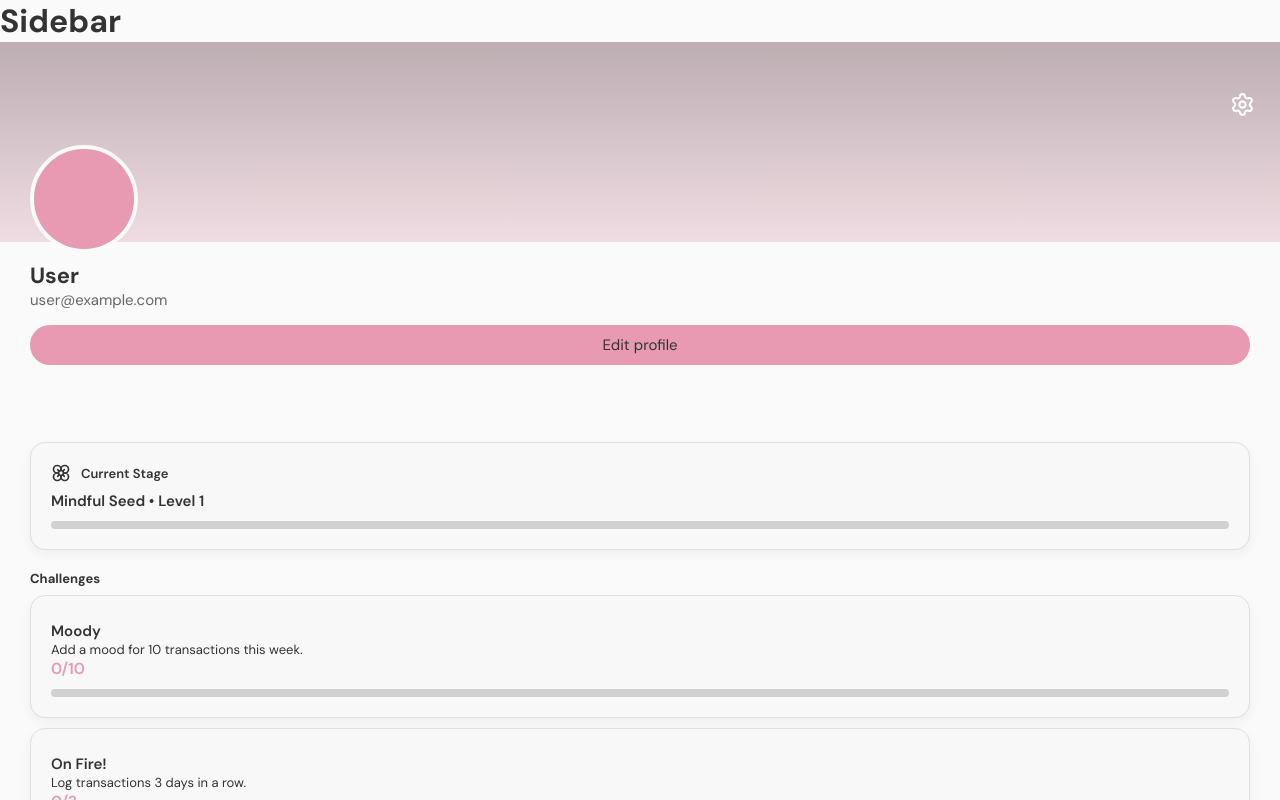
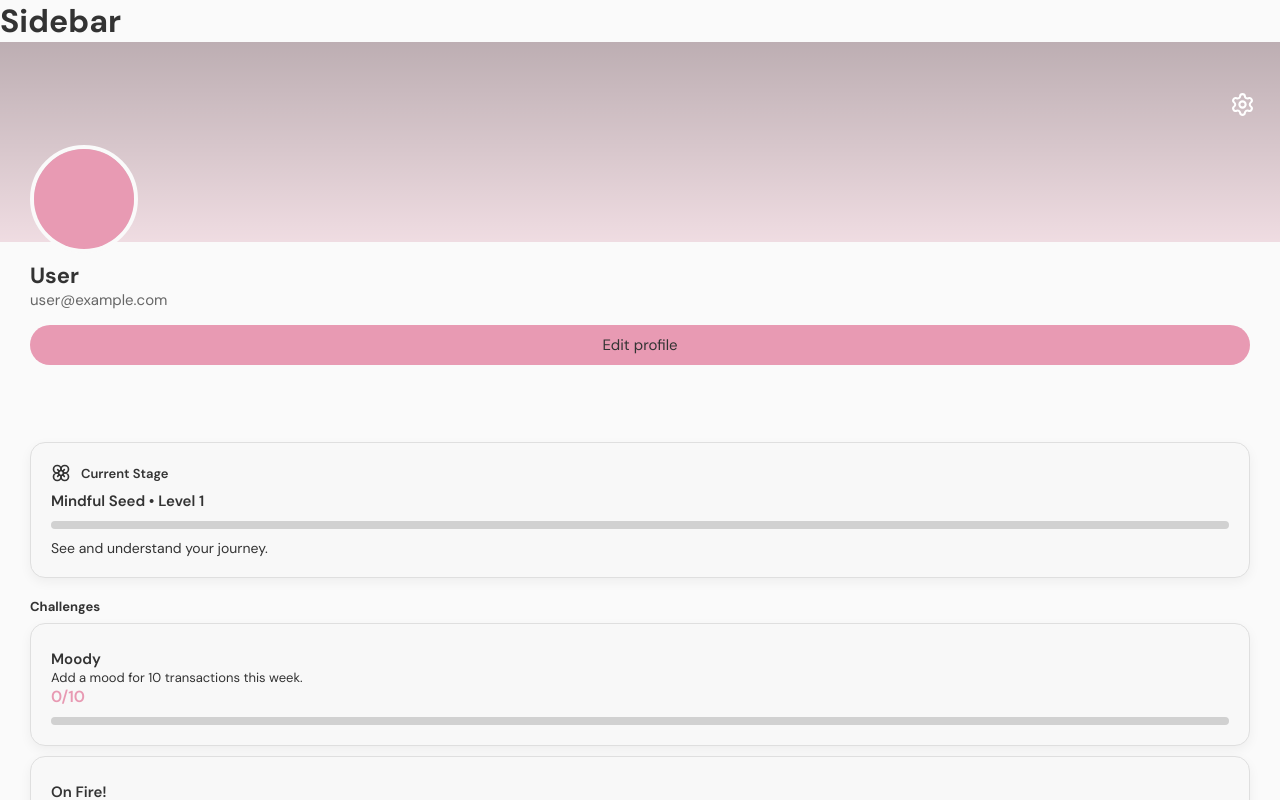
Before and after one commit to mirelalexy/blossom, a React (Vite) app in the folder frontend/: page /profile in a window 1280 px wide. Shown: the top 800 px of the page. Built offline with nearby package versions, Linux system fonts and the light colour scheme.

Commit message:
feat(profile): make level card clickable to navigate to Journey page

```diff
--- a/frontend/src/components/profile/LevelCard.jsx
+++ b/frontend/src/components/profile/LevelCard.jsx
@@ -1,3 +1,5 @@
+import { useNavigate } from "react-router-dom"
+
 import Icon from "../ui/Icon"
 import Card from "../ui/Card"
 import ProgressBar from "../ui/ProgressBar"
@@ -5,15 +7,20 @@ import ProgressBar from "../ui/ProgressBar"
 import "../../styles/components/LevelCard.css"
 
 function LevelCard({ title, level, description, story, progress }) {
+    const navigate = useNavigate()
+
     return (
         <Card
             title="Current Stage"
             icon={<Icon name="categories" size={20} />}
             className="level-card-content"
+            onClick={() => navigate("/journey")}
         >
             <p className="level-title">{title} • Level {level}</p>
 
             <ProgressBar progress={progress}  />
+
+            <p className="level-subtitle">See and understand your journey.</p>
         </Card>
     )
 }
--- a/frontend/src/styles/components/LevelCard.css
+++ b/frontend/src/styles/components/LevelCard.css
@@ -7,3 +7,8 @@
 .level-card-content .level-title {
     font-size: 15px;
 }
+
+.level-card-content .level-subtitle {
+    font-size: 14px;
+    font-weight: 400;
+}
```
